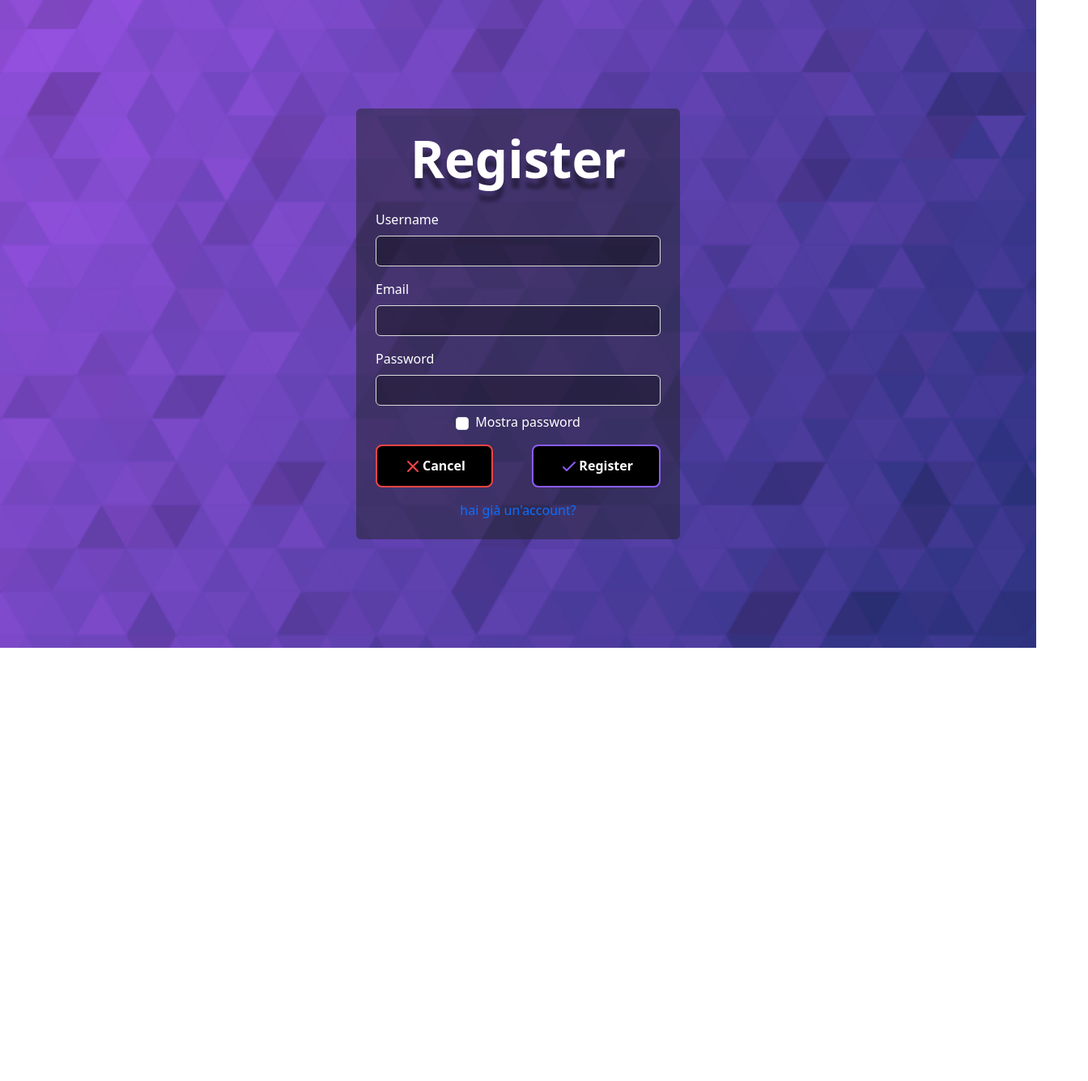
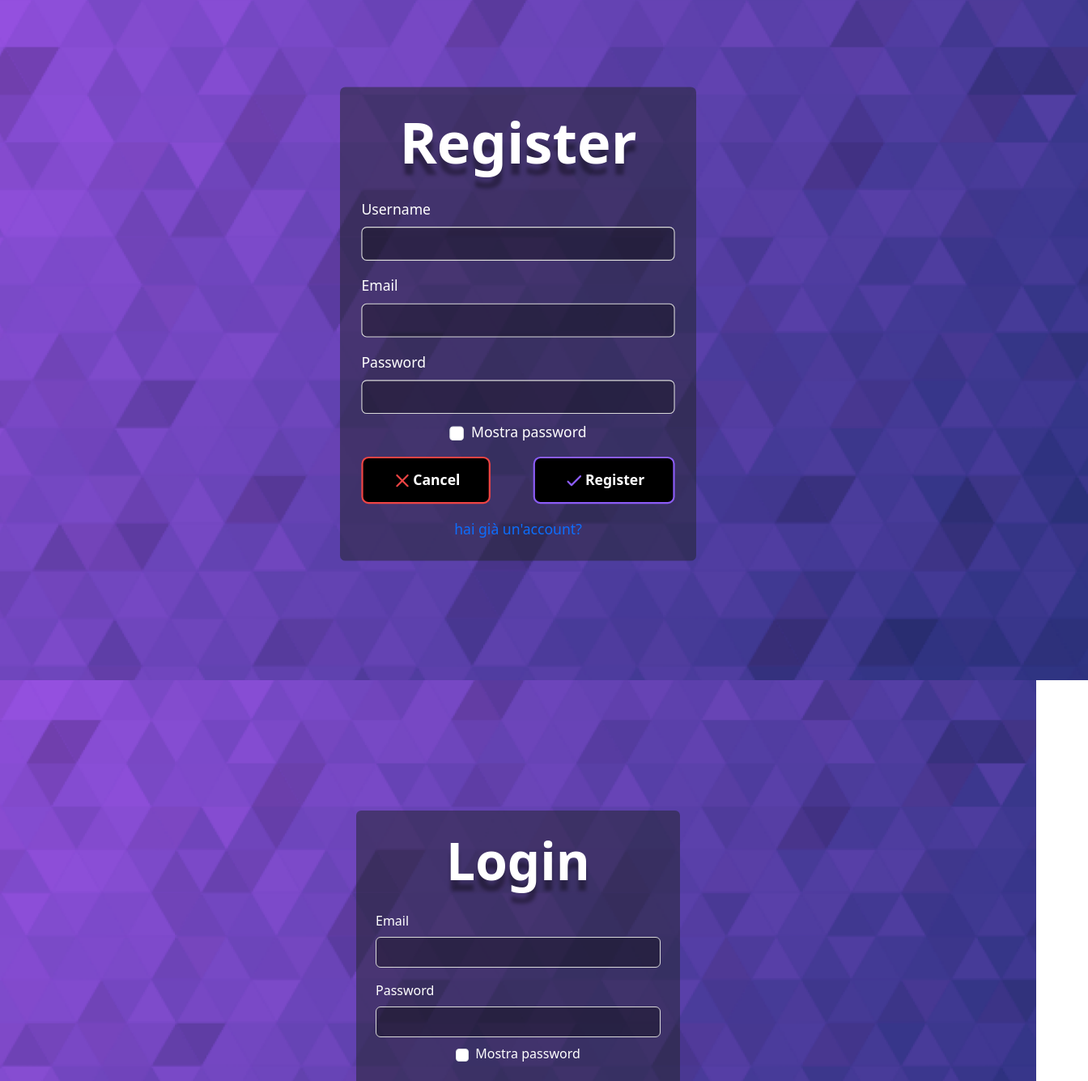
Before and after one commit to Classi-di-Andrea-Trentini/progetto-secondo-quadrimestre-gavatta-kushnir-lutteri-zorza, an Angular app in the folder game-pulse/: page / in a window 1280 px wide. Shown: the top 1335 px of the page at 81% size, 1344 px wide, since content can reach past the window. Before the commit the page ends 800 px from the top, so only its background shows below. Built offline with nearby package versions, Linux system fonts and the light colour scheme.

Commit message:
contenuto scalato

```diff
--- a/game-pulse/src/app/app.component.html
+++ b/game-pulse/src/app/app.component.html
@@ -1,2 +1,3 @@
-<!-- <app-login></app-login> -->
+
 <app-register></app-register>
+<app-login></app-login>
--- a/game-pulse/src/app/app.component.ts
+++ b/game-pulse/src/app/app.component.ts
@@ -1,10 +1,11 @@
 import { Component } from '@angular/core';
 import { RouterOutlet } from '@angular/router';
 import { RegisterComponent } from './register/register.component';
+import { LoginComponent } from './login/login.component';
 
 @Component({
   selector: 'app-root',
-  imports: [RegisterComponent],
+  imports: [RegisterComponent, LoginComponent],
   templateUrl: './app.component.html',
   styleUrl: './app.component.css'
 })
--- a/game-pulse/src/app/register/register.component.css
+++ b/game-pulse/src/app/register/register.component.css
@@ -4,6 +4,11 @@
     background-position: center;
     background-size: cover;
   }
+
+  .scale {
+    transform: scale(1.1);
+
+}
 
   .container {
     max-width: 400px;
--- a/game-pulse/src/app/register/register.component.html
+++ b/game-pulse/src/app/register/register.component.html
@@ -1,5 +1,5 @@
-<div id="sfondo" class="d-flex justify-content-center align-items-center vh-100">
-  <div class="container bg-dark bg-opacity-50 p-4 rounded" style="max-width: 400px">
+<div id="sfondo" class="d-flex justify-content-center align-items-center vh-100 scale">
+  <div class="container bg-dark bg-opacity-50 p-4 rounded" style="max-width: 400px ">
       <div class="title text-center mb-4">
           <div class="register display-4 text-white">Register</div>
       </div>
```
